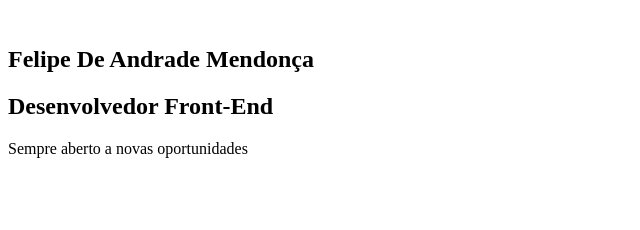
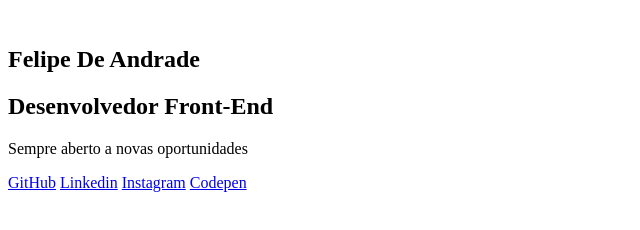
Before and after one commit to Epiled/personal-card, a plain HTML site: page index.html in a window 1280 px wide. Shown: the whole page, without its empty margins (0-640 px from the left). Drawn offline with Linux system fonts and the light colour scheme.

Commit message:
Adição dos links das redes sociais

```diff
--- a/index.html
+++ b/index.html
@@ -5,7 +5,7 @@
   <meta charset="UTF-8">
   <meta http-equiv="X-UA-Compatible" content="IE=edge">
   <meta name="viewport" content="width=device-width, initial-scale=1.0">
-  <title>Felipe De Andrade Mendonça</title>
+  <title>Felipe De Andrade</title>
   <meta name="description" content="Cartão pessoal do Felipe De Andrade Menodnça, Desenvolvedor Front-End, especialiazado em perfomance Web">
 </head>
 
@@ -16,15 +16,15 @@
       <img src="" alt="">
     </picture>
     <main>
-      <h1>Felipe De Andrade Mendonça</h1>
+      <h1>Felipe De Andrade</h1>
       <h2>Desenvolvedor Front-End</h2>
       <p>Sempre aberto a novas oportunidades</p>
     </main>
     <footer>
-      <a href=""></a>
-      <a href=""></a>
-      <a href=""></a>
-      <a href=""></a>
+      <a href="https://github.com/Epiled">GitHub</a>
+      <a href="https://www.linkedin.com/in/fademendonca/">Linkedin</a>
+      <a href="https://www.instagram.com/felipe.deam/">Instagram</a>
+      <a href="https://codepen.io/felipe_deam">Codepen</a>
     </footer>
     <aside>
 
```
